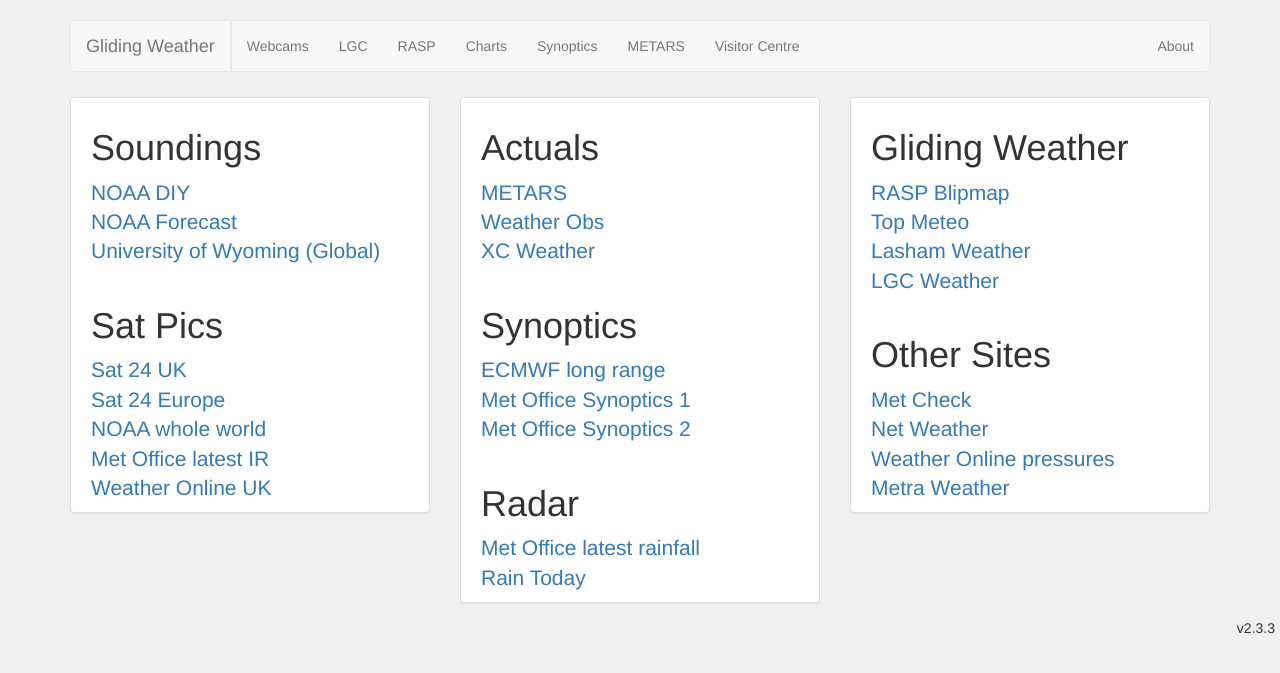
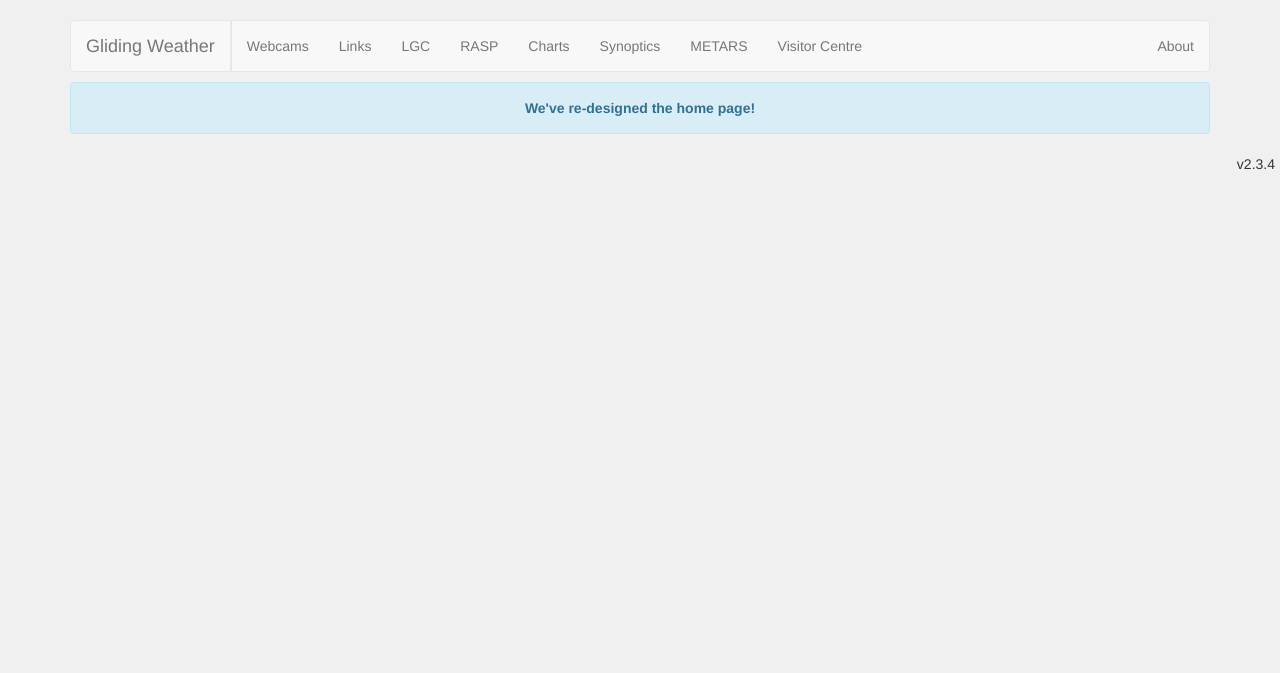
Before and after one commit to clementallen/weather, a PHP site: page /weather.php in a window 1280 px wide. Shown: the top 673 px of the page. Run offline with PHP 8.4, Linux system fonts and the light colour scheme.

Commit message:
Links page added
- Added links page
- Refactored weatherdata.php
- TODO: add home page content

```diff
--- a/_layout/header.php
+++ b/_layout/header.php
@@ -3,7 +3,7 @@
 include( '../assets/weatherdata.php');
 
 // Disables hitcounter when developing locally
-if ($_SERVER['HTTP_HOST'] != 'localhost') {
+if ( !isLocalhost() ) {
     include( '../assets/hitcounter/counter.php');
     include( '../assets/hitcounter/display.php');
     $page = 'GW - Home';
@@ -46,6 +46,7 @@ if ($_SERVER['HTTP_HOST'] != 'localhost') {
             <div class="navbar-collapse collapse">
                 <ul class="nav navbar-nav">
                     <li id="webcam-link" class="navlink menu-clicker<?php echo $webcamsActive; ?>"><a href="../webcams">Webcams</a></li>
+                    <li id="links-link" class="navlink menu-clicker<?php echo $linksActive; ?>"><a href="../links/">Links</a></li>
 
                     <ul class="nav navbar-nav small-screen-menu">
                     <li id="lgcweather-link" class="navlink menu-clicker<?php echo $lgcActive; ?>"><a href="../lgc">LGC</a></li>
--- a/assets/css/weather.min.css
+++ b/assets/css/weather.min.css
@@ -1 +1 @@
-body{padding-top:20px;padding-bottom:20px;background-color:#f0f0f0}.active-hover{background-color:#e7e7e7;color:#555}.flash-disabled-only{display:none}.img-responsive{margin:0 auto;margin-top:5px;margin-bottom:15px}#about-page .img-responsive.img-rounded{margin:0 auto;margin-top:15px;margin-bottom:15px}.lead{margin-bottom:0}.navbar{margin-bottom:10px}.navlink{cursor:pointer}.no-padding-right{padding:10px 0 10px 20px}.panel{padding:10px 20px 10px 20px;margin:0 auto;margin-top:15px;margin-bottom:15px}.webcam{margin:10px 0 5px 0}.iframe-no-padding{padding:0}.version-no{bottom:0;float:right;padding-right:5px;right:0}@media only screen and (max-width:680px){.small-screen-hide{display:none}}@media only screen and (min-width:680px){.small-screen-show{display:none}}@media only screen and (max-width:991px){.small-screen-menu{display:none}}@media only screen and (min-width:991px){.large-screen-menu{display:none}}
+body{padding-top:20px;padding-bottom:20px;background-color:#f0f0f0}.active-hover{background-color:#e7e7e7;color:#555}.flash-disabled-only{display:none}.img-responsive{margin:0 auto;margin-top:5px;margin-bottom:15px}#about-page .img-responsive.img-rounded{margin:0 auto;margin-top:15px;margin-bottom:15px}.lead{margin-bottom:0px}.navbar{margin-bottom:10px}.navlink{cursor:pointer}.navbar-brand.navlink{border-right:2px solid #e7e7e7}.no-padding-right{padding:10px 0px 10px 20px}.panel{padding:10px 20px 10px 20px;margin:0 auto;margin-top:15px;margin-bottom:15px}.webcam{margin:10px 0px 5px 0px}.iframe-no-padding{padding:0 0 0 0}.version-no{bottom:0;float:right;padding-right:5px;right:0}.re-design{text-align:center;font-weight:bold}@media only screen and (max-width: 680px){.small-screen-hide{display:none}}@media only screen and (min-width: 680px){.small-screen-show{display:none}}@media only screen and (max-width: 991px){.small-screen-menu{display:none}}@media only screen and (min-width: 991px){.large-screen-menu{display:none}}
--- a/assets/weatherdata.php
+++ b/assets/weatherdata.php
@@ -1,42 +1,54 @@
 <?php
 
 // Website version number
-$siteVersion = '2.3.3';
+$siteVersion = '2.3.4';
 
+function isLocalhost() {
+    if($_SERVER['HTTP_HOST'] == 'localhost') {
+        return true;
+    } else {
+        return false;
+    }
+}
 
 // Extremely messy way to highlight active page!  Will be streamlined shortly
 $url = $_SERVER['REQUEST_URI'];
+$active = ' active';
 
-if (strpos($url,'webcams') !== false) {
-  $webcamsActive = ' active';
+if (strpos($url,'webcams')) {
+    $webcamsActive = $active;
     $title = 'Webcams';
 
-} elseif (strpos($url,'lgc') !== false) {
-  $lgcActive = ' active';
+} elseif (strpos($url, 'links')){
+    $linksActive = $active;
+    $title = 'Links';
+
+} elseif (strpos($url,'lgc')) {
+    $lgcActive = $active;
     $title = 'LGC';
 
-} elseif (strpos($url,'rasp') !== false) {
-  $raspActive = ' active';
+} elseif (strpos($url,'rasp')) {
+    $raspActive = $active;
     $title = 'Rasp';
 
-} elseif (strpos($url,'charts') !== false) {
-  $chartsActive = ' active';
+} elseif (strpos($url,'charts')) {
+    $chartsActive = $active;
     $title = 'Charts';
 
-} elseif (strpos($url,'synoptics') !== false) {
-  $synopticsActive = ' active';
+} elseif (strpos($url,'synoptics')) {
+    $synopticsActive = $active;
     $title = 'Synoptics';
 
-} elseif (strpos($url,'metars') !== false) {
-  $metarsActive = ' active';
+} elseif (strpos($url,'metars')) {
+    $metarsActive = $active;
     $title = 'Metars';
 
-} elseif (strpos($url,'visitorcentre') !== false) {
-  $visitorCentreActive = ' active';
+} elseif (strpos($url,'visitorcentre')) {
+    $visitorCentreActive = $active;
     $title = 'Visitor Centre';
 
-} elseif (strpos($url,'about') !== false) {
-  $aboutActive = ' active';
+} elseif (strpos($url,'about')) {
+    $aboutActive = $active;
     $title = 'About';
 }
 
--- a/weather.php
+++ b/weather.php
@@ -3,7 +3,7 @@
 include( 'assets/weatherdata.php');
 
 // Disables hitcounter when developing locally
-if ($_SERVER['HTTP_HOST'] != 'localhost') {
+if ( !isLocalhost() ) {
     include( 'assets/hitcounter/counter.php');
     include( 'assets/hitcounter/display.php');
     $page = 'GW - Home';
@@ -40,12 +40,13 @@ if ($_SERVER['HTTP_HOST'] != 'localhost') {
                 <span class="icon-bar"></span>
                 <span class="icon-bar"></span>
                 <span class="icon-bar"></span></button>
-                <a class="navbar-brand navlink" style="border-right: 2px solid #e7e7e7" href="">Gliding Weather</a>
+                <a class="navbar-brand navlink" href="">Gliding Weather</a>
             </div>
 
             <div class="navbar-collapse collapse">
                 <ul class="nav navbar-nav">
                     <li id="webcam-link" class="navlink menu-clicker"><a href="webcams/">Webcams</a></li>
+                    <li id="links-link" class="navlink menu-clicker"><a href="links/">Links</a></li>
 
                     <ul class="nav navbar-nav small-screen-menu">
                     <li id="lgcweather-link" class="navlink menu-clicker"><a href="lgc/">LGC</a></li>
@@ -78,102 +79,16 @@ if ($_SERVER['HTTP_HOST'] != 'localhost') {
         </div>
 
 
-        <!-- Home page ======================================================= -->
-        <div class="row" id="home-page">
 
-            <div class="col-md-4">
-                <div class="panel panel-default">
-                    <h1>Soundings</h1>
-
-                    <p class="lead">
-
-                        <a href="http://www-frd.fsl.noaa.gov/mab/soundings/java/" target="_blank">NOAA DIY</a><br />
-                        <a href="http://ready.arl.noaa.gov/READYcmet.php" target="_blank">NOAA Forecast</a><br />
-                        <a href="http://weather.uwyo.edu/upperair/sounding.html" target="_blank">University of Wyoming (Global)</a><br />
-
-                    </p>
-                    <br />
-                    <h1>Sat Pics</h1>
-
-                    <p class="lead">
-
-                        <a href="http://www.sat24.com/en/gb" target="_blank">Sat 24 UK</a><br />
-                        <a href="http://www.sat24.com/eu" target="_blank">Sat 24 Europe</a><br />
-                        <a href="http://wwwghcc.msfc.nasa.gov/GOES/globalir.html" target="_blank">NOAA whole world</a><br />
-                        <a href="http://www.metoffice.gov.uk/public/weather/observation/map/#?map=SatelliteIR&fcTime=1424251800&zoom=5&lon=1.35&lat=53.60" target="_blank">Met Office latest IR</a><br />
-                        <a href="http://www.weatheronline.co.uk/ukuksat.htm" target="_blank">Weather Online UK</a><br />
-
-                    </p>
-
-                </div>
-            </div>
-
-            <div class="col-md-4">
-                <div class="panel panel-default">
-                    <h1>Actuals</h1>
-
-                    <p class="lead">
-
-                        <a href="http://www.lfv.se/MetInfo.asp?TextFile=metar.eg.list.txt&TextFile=metar.ed.list.txt&TextFile=metar.benelux.list.txt&TextFile=metar.alps.list.txt&TextFile=metar.lf.list.txt&TextFile=metar.le.list.txt&TextFile=metar.lp.list.txt&TextFile=metar.li.list.txt&TextFile=metar.baltic.list.txt&TextFile=metar.others.list.txt&SubTitle=United%A0Kingdom&Subtitle=Germany&Subtitle=Benelux&Subtitle=Austria,%A0Switzerland&Subtitle=France&Subtitle=Spain&Subtitle=Portugal&Subtitle=Italy&Subtitle=Baltic&Subtitle=Other%A0Countries&T=METAR%A0Europe&Frequency=30" target="_blank">METARS</a><br />
-                        <a href="http://weatherobs.com/" target="_blank">Weather Obs</a><br />
-                        <a href="http://www.xcweather.co.uk/" target="_blank">XC Weather</a><br />
-
-                    </p>
-                    <br />
-                    <h1>Synoptics</h1>
-
-                    <p class="lead">
-
-                        <a href="http://www.ecmwf.int/en/forecasts/charts/medium/mean-sea-level-pressure-wind-speed-850-hpa-and-geopotential-500-hpa?area=Europe&step=96&relative_archive_date=2014100700&parameter=Wind%20850%20and%20mslp" target="_blank">ECMWF long range</a><br />
-                        <a href="http://www.weathercharts.org/ukmomslp.htm" target="_blank">Met Office Synoptics 1</a><br />
-                        <a href="http://www.westwind.ch/?link=ukmb,http://www2.wetter3.de/Fax/,.gif,bracknell%2B00,bracknell%2B24,bracknell%2B36,bracknell%2B48,bracknell%2B60,bracknell%2B72,bracknell%2B84,bracknell%2B96,bracknell%2B108,bracknell%2B120,bracknell%2B132" target="_blank">Met Office Synoptics 2</a><br />
-
-                    </p>
-                    <br />
-                    <h1>Radar</h1>
-
-                    <p class="lead">
-
-                        <a href="http://www.metoffice.gov.uk/public/weather/observation/map/#?map=Rainfall&zoom=5&lon=-4.00&lat=55.01&fcTime=1424251800" target="_blank">Met Office latest rainfall</a><br />
-                        <a href="http://www.raintoday.co.uk/" target="_blank">Rain Today</a><br />
-
-                    </p>
-
-                </div>
-
-            </div>
-
-            <div class="col-md-4">
-                <div class="panel panel-default">
-                    <h1>Gliding Weather</h1>
-
-                    <p class="lead">
-
-                        <a href="http://rasp.inn.leedsmet.ac.uk/RASPtableGM/RASPtableGM.html" target="_blank">RASP Blipmap</a><br />
-                        <a href="http://www.topmeteo.eu/weather/gliding!charts" target="_blank">Top Meteo</a><br />
-                        <a href="http://www.lashamweather.co.uk/" target="_blank">Lasham Weather</a><br />
-                        <a href="http://www.instructor.andrewroch.co.uk/weather.htm" target="_blank">LGC Weather</a><br />
-
-                    </p>
-                    <br />
-                    <h1>Other Sites</h1>
-
-                    <p class="lead">
-
-                        <a href="https://www.metcheck.com/UK/" target="_blank">Met Check</a><br />
-                        <a href="http://www.netweather.tv/" target="_blank">Net Weather</a><br />
-                        <a href="http://www.weatheronline.co.uk/cgi-bin/expertcharts?CONT=ukuk&MODELL=gfs&MODELLTYP=1&VAR=pslv&INFO=1" target="_blank">Weather Online pressures</a><br />
-                        <a href="http://www.weathercommerce.net/realtime.aspx" target="_blank">Metra Weather</a><br />
-
-                    </p>
-
-                </div>
-            </div>
-
+        <!-- content -->
+        <div class="alert alert-info re-design">
+            <p>We've re-designed the home page!</p>
         </div>
 
+
+
         <!-- Only show if not developing locally -->
-        <?php if ($_SERVER['HTTP_HOST'] != 'localhost') { ?>
+        <?php if ( !isLocalhost() ) { ?>
             <p class="lead" style="text-align:center">
                 <?php echo 'This website has had ' . $totalhits . ' hits'; ?>
             </p>
```
Also changed, not shown: assets/css/weather.css (+9 -0 lines), links/links.php (added, +106 -0 lines), README.md, links/.htaccess (added). Lines whose indentation alone changed are shown as unchanged.
